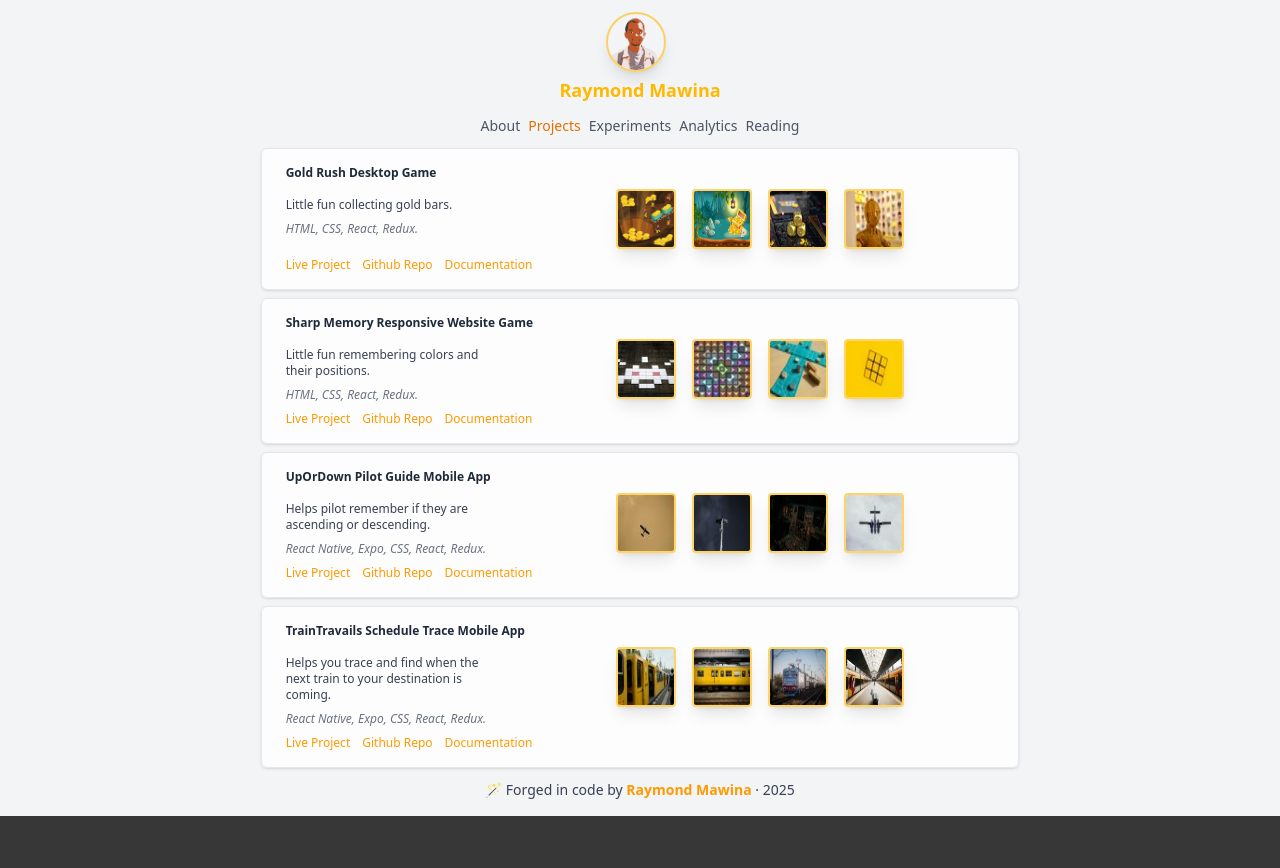
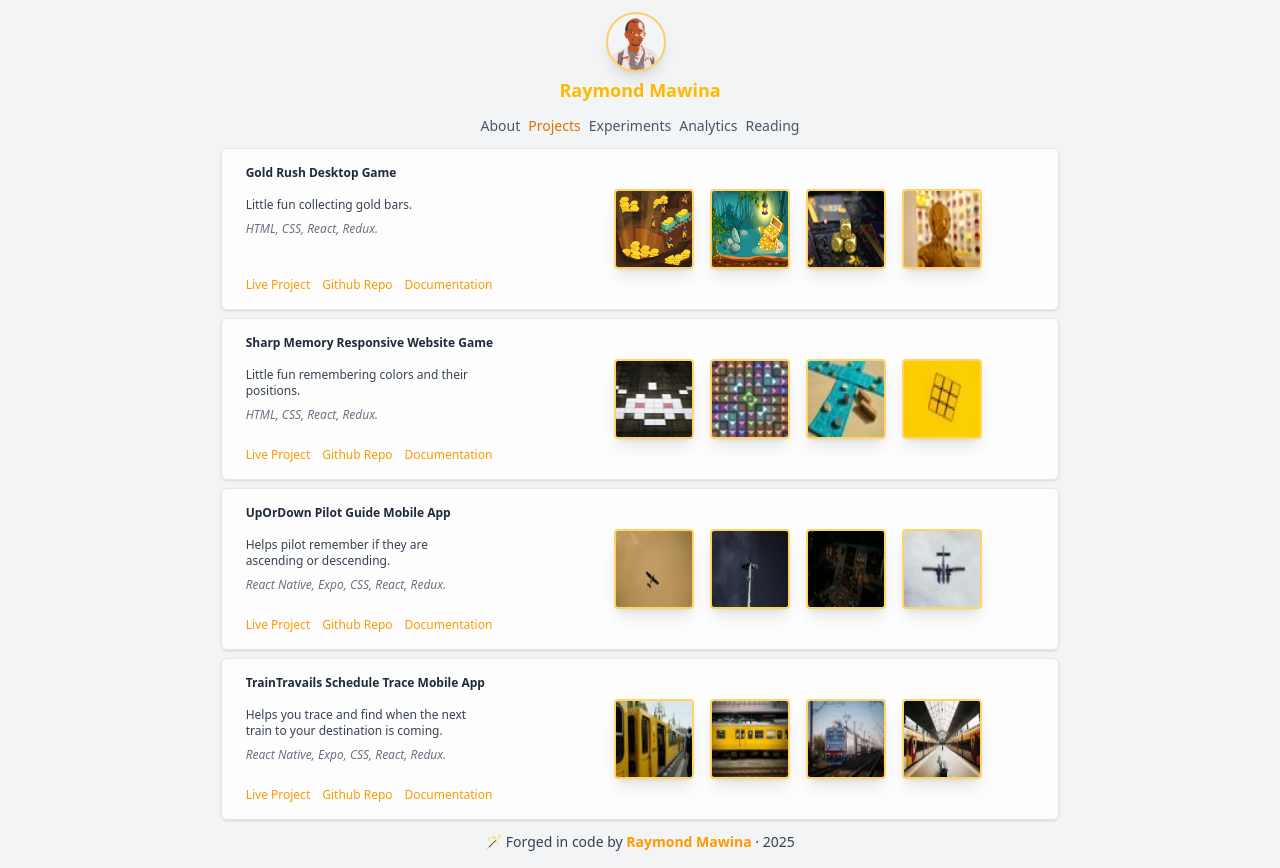
Before and after one commit to mfanaKoPitori/portfolio, a Next.js app: page /projects in a window 1280 px wide. Before the commit the page ends 816 px from the top, so only its background shows below. Built offline with nearby package versions, Linux system fonts and the light colour scheme; no server answers.

Commit message:
fix: make sure the code is DRY

```diff
--- a/components/Projects/Presentation.tsx
+++ b/components/Projects/Presentation.tsx
@@ -36,49 +36,24 @@ const Presentation: React.FC<ProjectInfoProps> = ({ projectList }) => {
                 <section className="w-1/4 md:w-8/11">
                   <Image
                       src={`/images/projects/${project.pseudo}/${project.pseudo}_1.jpg`}
-                      alt={`Headshot`}
-                      className="md:hidden rounded-sm border-2  h-[60px] border-amber-400/60 backdrop-blur-md shadow-lg pointer-events-none"
-                      width={60}
-                      height={60}
+                      alt={`project ${project.pseudo} image 1`}
+                      className="md:hidden rounded-sm border-2 h-[80px] w-[80px] border-amber-400/60 backdrop-blur-md shadow-lg pointer-events-none"
+                      width={80}
+                      height={80}
                       draggable={false}
                   />
 
                   <section className="hidden md:flex md:space-x-4">
-                    <Image
-                      src={`/images/projects/${project.pseudo}/${project.pseudo}_1.jpg`}
-                      alt={`project image 2`}
-                      className="rounded-sm border-2  h-[60px] border-amber-400/60 backdrop-blur-md shadow-lg pointer-events-none"
-                      width={60}
-                      height={60}
-                      draggable={false}
-                    />
-
-                    <Image
-                      src={`/images/projects/${project.pseudo}/${project.pseudo}_2.jpg`}
-                      alt={`Headshot`}
-                      className="rounded-sm border-2  h-[60px] border-amber-400/60 backdrop-blur-md shadow-lg pointer-events-none"
-                      width={60}
-                      height={60}
-                      draggable={false}
-                    />
-
-                    <Image
-                      src={`/images/projects/${project.pseudo}/${project.pseudo}_3.jpg`}
-                      alt={`Headshot`}
-                      className="rounded-sm border-2  h-[60px] border-amber-400/60 backdrop-blur-md shadow-lg pointer-events-none"
-                      width={60}
-                      height={60}
-                      draggable={false}
-                    />
-
-                    <Image
-                      src={`/images/projects/${project.pseudo}/${project.pseudo}_4.jpg`}
-                      alt={`Headshot`}
-                      className="rounded-sm border-2  h-[60px] border-amber-400/60 backdrop-blur-md shadow-lg pointer-events-none"
-                      width={60}
-                      height={60}
-                      draggable={false}
-                    />
+                    {[1,2,3,4].map((num) => (
+                      <Image
+                        src={`/images/projects/${project.pseudo}/${project.pseudo}_${num}.jpg`}
+                        alt={`project ${project.pseudo} image ${num}`}
+                        className="rounded-sm border-2  h-[80px] w-[80px] border-amber-400/60 backdrop-blur-md shadow-lg pointer-events-none"
+                        width={80}
+                        height={80}
+                        draggable={false}
+                      />
+                    ))}
                   </section>
                 </section>
               </section>
```
